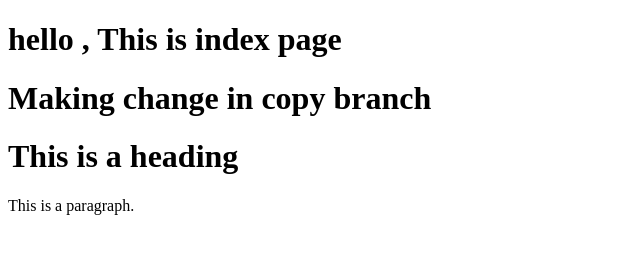
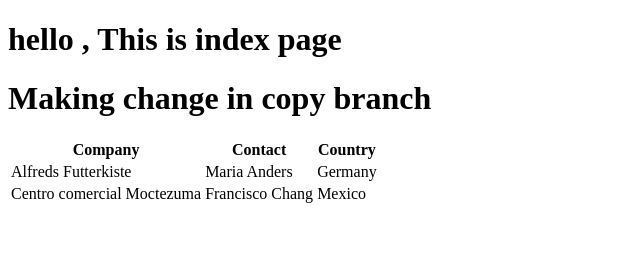
Before and after one commit to prashantsinghranjan/gitcommand, a plain HTML site: page index.html in a window 1280 px wide. Shown: the whole page, without its empty margins (0-640 px from the left). Drawn offline with Linux system fonts and the light colour scheme.

Commit message:
table is adding in cop branch

```diff
--- a/index.html
+++ b/index.html
@@ -8,7 +8,22 @@
 <body>
     <h1>hello , This is index page</h1>
     <h1>Making change in copy branch</h1>
-    <h1>This is a heading</h1>
-<p>This is a paragraph.</p>
+<table>
+  <tr>
+    <th>Company</th>
+    <th>Contact</th>
+    <th>Country</th>
+  </tr>
+  <tr>
+    <td>Alfreds Futterkiste</td>
+    <td>Maria Anders</td>
+    <td>Germany</td>
+  </tr>
+  <tr>
+    <td>Centro comercial Moctezuma</td>
+    <td>Francisco Chang</td>
+    <td>Mexico</td>
+  </tr>
+</table>
 </body>
 </html>
```
